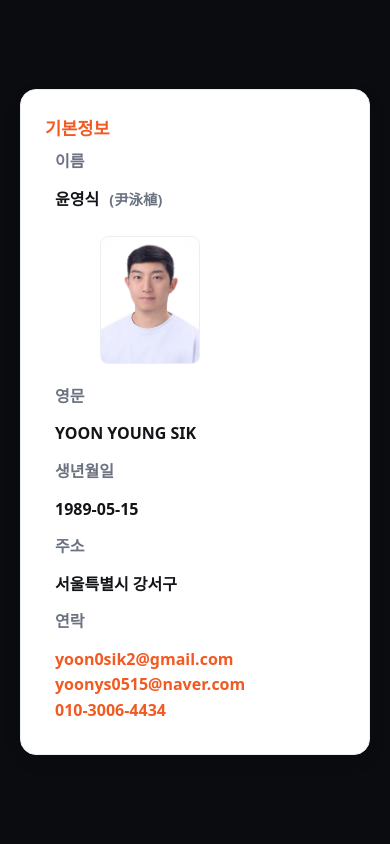
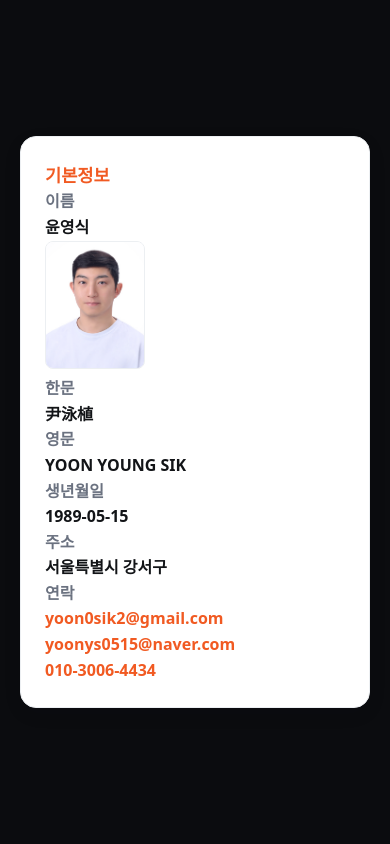
Before and after one commit to zer0sik2/zer0sik, a plain HTML site: page index.html in a window 390 px wide. Shown: the top 844 px of the page. Drawn offline with Linux system fonts and the light colour scheme.

Commit message:
fix : 처리

```diff
--- a/index.html
+++ b/index.html
@@ -21,14 +21,18 @@
             <table class="info-table">
               <tr>
                 <th>이름</th>
-                <td>윤영식 <span class="hanja">(尹泳植)</span></td>
-                <td rowspan="5" class="photo-cell">
+                <td>윤영식</td>
+                <td rowspan="6" class="photo-cell">
                   <img
                     src="./profile.jpg"
                     alt="증명사진"
                     class="profile-photo"
                   />
                 </td>
+              </tr>
+              <tr>
+                <th>한문</th>
+                <td>尹泳植</td>
               </tr>
               <tr>
                 <th>영문</th>
--- a/style.css
+++ b/style.css
@@ -236,20 +236,33 @@ body {
   }
 }
 
-/* 모바일 테이블 세로 정렬 */
+/* 모바일에서도 사진이 오른쪽에 유지되도록 */
 @media (max-width: 767px) {
   .info-table,
   .info-table tr,
   .info-table th,
   .info-table td {
-    display: block;
+    display: table; /* ✅ block 대신 table 유지 */
+    width: auto;
+  }
+
+  .info-table {
     width: 100%;
   }
+
   .info-table th {
     text-align: left;
+    padding: 6px;
   }
+
   .photo-cell {
+    display: table-cell; /* ✅ 사진은 항상 오른쪽 칸 */
+    vertical-align: middle;
     text-align: center;
-    margin-top: 12px;
+    width: 120px;
+  }
+
+  .profile-photo {
+    width: 100px;
   }
 }
```
